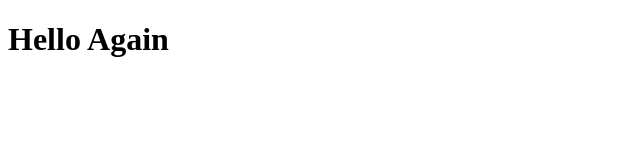
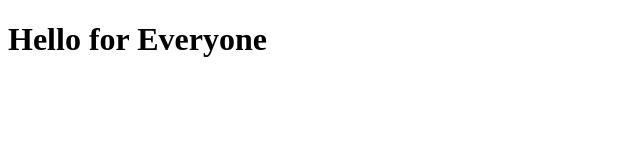
Before and after one commit to oCarlosE/HTML-CSS-JavaScript, a plain HTML site: page site/index.html in a window 1280 px wide. Shown: the whole page, without its empty margins (0-640 px from the left). Drawn offline with Linux system fonts and the light colour scheme.

Commit message:
commit test

```diff
--- a/site/index.html
+++ b/site/index.html
@@ -4,6 +4,6 @@
 	<title>Hello</title>
 </head>
 <body>
-<h1>Hello Again</h1>
+<h1>Hello for Everyone</h1>
 </body>
 </html>
```
